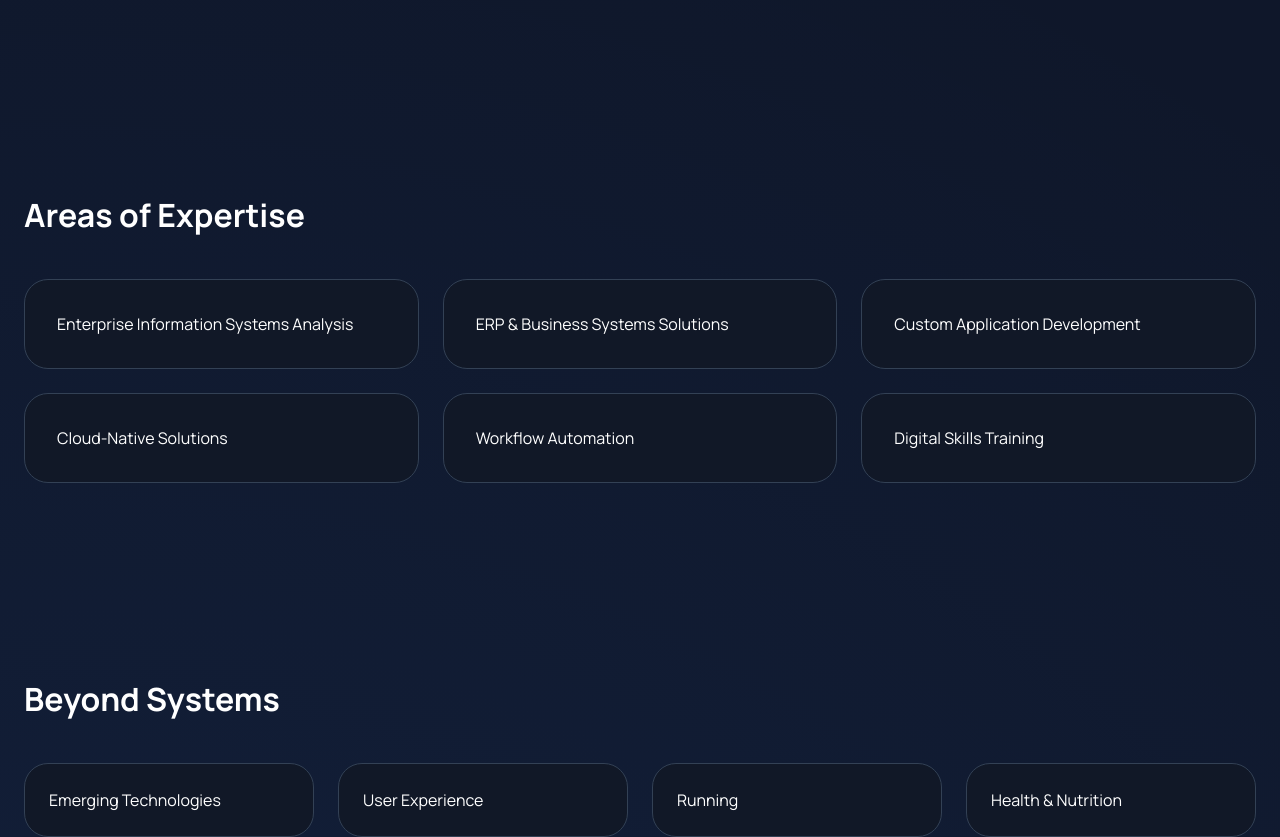
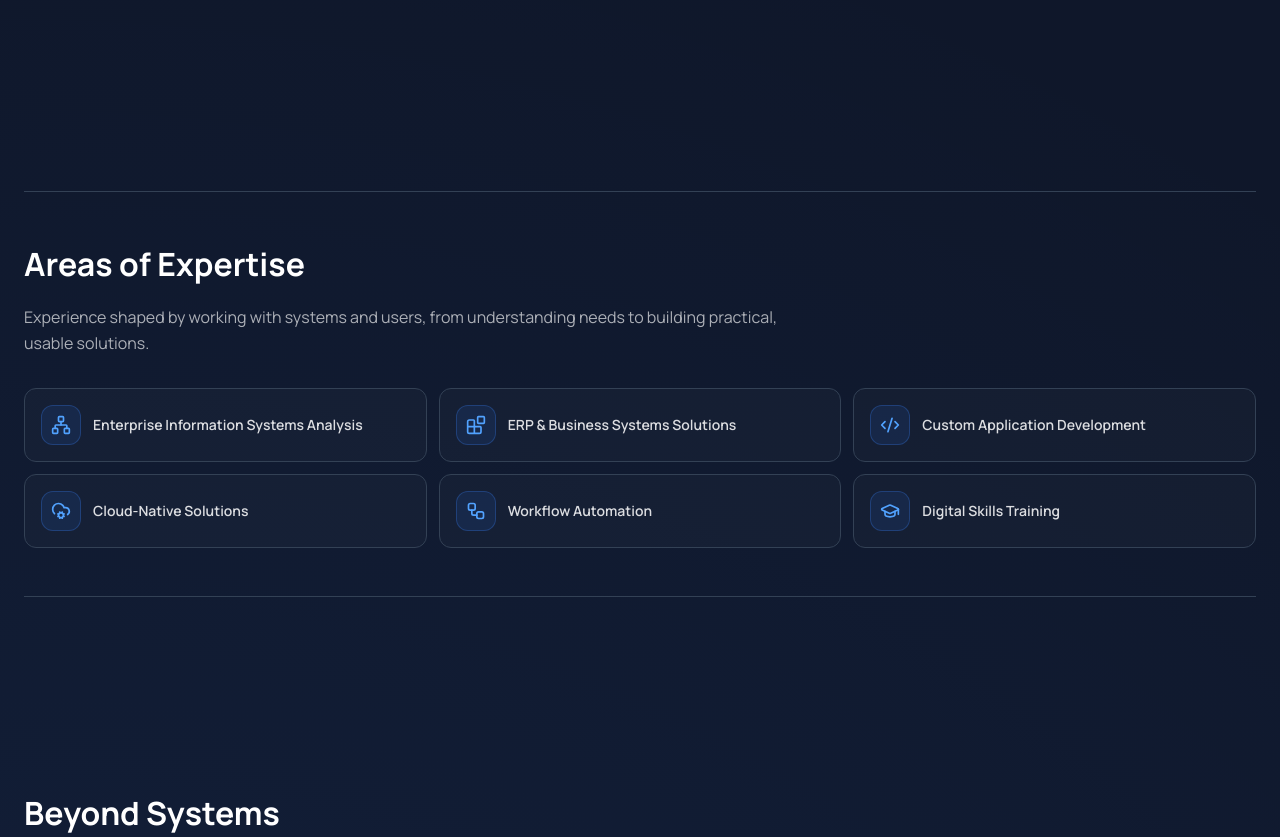
Before and after one commit to EisaHaider/eisa-portfolio, a Flask app: page / in a window 1280 px wide. Shown: the part 3565-4402 px from the top of the page. Run offline with Flask 3, Linux system fonts and the light colour scheme.

Commit message:
Refine expertise section visual presentation

```diff
--- a/static/css/output.css
+++ b/static/css/output.css
@@ -434,6 +434,9 @@
   .w-9 {
     width: calc(var(--spacing) * 9);
   }
+  .w-10 {
+    width: calc(var(--spacing) * 10);
+  }
   .w-11 {
     width: calc(var(--spacing) * 11);
   }
@@ -572,6 +575,10 @@
   .border {
     border-style: var(--tw-border-style);
     border-width: 1px;
+  }
+  .border-y {
+    border-block-style: var(--tw-border-style);
+    border-block-width: 1px;
   }
   .border-t {
     border-top-style: var(--tw-border-style);
@@ -1130,11 +1137,6 @@
       grid-template-columns: repeat(2, minmax(0, 1fr));
     }
   }
-  .md\:grid-cols-3 {
-    @media (width >= 48rem) {
-      grid-template-columns: repeat(3, minmax(0, 1fr));
-    }
-  }
   .md\:grid-cols-4 {
     @media (width >= 48rem) {
       grid-template-columns: repeat(4, minmax(0, 1fr));
@@ -1150,6 +1152,11 @@
       padding: calc(var(--spacing) * 10);
     }
   }
+  .md\:py-12 {
+    @media (width >= 48rem) {
+      padding-block: calc(var(--spacing) * 12);
+    }
+  }
   .lg\:flex {
     @media (width >= 64rem) {
       display: flex;
@@ -1163,6 +1170,11 @@
   .lg\:grid-cols-2 {
     @media (width >= 64rem) {
       grid-template-columns: repeat(2, minmax(0, 1fr));
+    }
+  }
+  .lg\:grid-cols-3 {
+    @media (width >= 64rem) {
+      grid-template-columns: repeat(3, minmax(0, 1fr));
     }
   }
   .lg\:grid-cols-4 {
--- a/static/js/main.js
+++ b/static/js/main.js
@@ -32,6 +32,7 @@ const translations = {
         hero_step3_desc: "Improve with users over time",
 
         domains_title: "Areas of Expertise",
+        domains_intro: "Experience shaped by working with systems and users, from understanding needs to building practical, usable solutions.",
 
         domain_1: "Enterprise Information Systems Analysis",
         domain_2: "Custom Application Development",
@@ -207,6 +208,7 @@ const translations = {
         btn_projects: "المشاريع المختارة",
 
         domains_title: "مجالات الخبرة",
+        domains_intro: "خبرة تشكّلت من العمل مع الأنظمة والمستخدمين، من فهم الاحتياج إلى بناء حلول عملية قابلة للاستخدام.",
 
         domain_1: "تحليل نظم المعلومات المؤسسية",
         domain_2: "تطوير التطبيقات المخصصة",
--- a/templates/index.html
+++ b/templates/index.html
@@ -749,21 +749,70 @@ Eisa Haider | Information Systems Architect
 
     <section id="domains" class="container-custom px-6 section-spacing">
 
-        <h2 class="section-title mb-10" data-i18n="domains_title">Areas of Expertise</h2>
+        <div class="border-y py-10 md:py-12" style="border-color:var(--border-color);">
 
-        <div class="grid md:grid-cols-3 gap-6">
+            <div class="max-w-3xl mb-8">
+                <h2 class="section-title mb-4" data-i18n="domains_title">Areas of Expertise</h2>
+                <p class="text-base leading-relaxed opacity-65" data-i18n="domains_intro">Experience shaped by working with systems and users, from understanding needs to building practical, usable solutions.</p>
+            </div>
 
-            <div class="card p-8" data-i18n="domain_1">Enterprise Information Systems Analysis</div>
+            <div class="grid sm:grid-cols-2 lg:grid-cols-3 gap-3">
 
-            <div class="card p-8" data-i18n="domain_4">ERP &amp; Business Systems Solutions</div>
+                <div class="group flex items-center gap-3 rounded-xl border bg-white/[0.025] p-4 transition-colors hover:bg-white/[0.05]"
+                     style="border-color:var(--border-color);">
+                    <div class="shrink-0 w-10 h-10 rounded-xl border flex items-center justify-center text-blue-400 bg-blue-500/10"
+                         style="border-color:rgba(59,130,246,.28);">
+                        <i data-lucide="network" class="w-5 h-5"></i>
+                    </div>
+                    <span class="text-sm font-semibold leading-snug opacity-85" data-i18n="domain_1">Enterprise Information Systems Analysis</span>
+                </div>
 
-            <div class="card p-8" data-i18n="domain_2">Custom Application Development</div>
+                <div class="group flex items-center gap-3 rounded-xl border bg-white/[0.025] p-4 transition-colors hover:bg-white/[0.05]"
+                     style="border-color:var(--border-color);">
+                    <div class="shrink-0 w-10 h-10 rounded-xl border flex items-center justify-center text-blue-400 bg-blue-500/10"
+                         style="border-color:rgba(59,130,246,.28);">
+                        <i data-lucide="blocks" class="w-5 h-5"></i>
+                    </div>
+                    <span class="text-sm font-semibold leading-snug opacity-85" data-i18n="domain_4">ERP &amp; Business Systems Solutions</span>
+                </div>
 
-            <div class="card p-8" data-i18n="domain_5">Cloud-Native Solutions</div>
+                <div class="group flex items-center gap-3 rounded-xl border bg-white/[0.025] p-4 transition-colors hover:bg-white/[0.05]"
+                     style="border-color:var(--border-color);">
+                    <div class="shrink-0 w-10 h-10 rounded-xl border flex items-center justify-center text-blue-400 bg-blue-500/10"
+                         style="border-color:rgba(59,130,246,.28);">
+                        <i data-lucide="code-2" class="w-5 h-5"></i>
+                    </div>
+                    <span class="text-sm font-semibold leading-snug opacity-85" data-i18n="domain_2">Custom Application Development</span>
+                </div>
 
-            <div class="card p-8" data-i18n="domain_3">Workflow Automation</div>
+                <div class="group flex items-center gap-3 rounded-xl border bg-white/[0.025] p-4 transition-colors hover:bg-white/[0.05]"
+                     style="border-color:var(--border-color);">
+                    <div class="shrink-0 w-10 h-10 rounded-xl border flex items-center justify-center text-blue-400 bg-blue-500/10"
+                         style="border-color:rgba(59,130,246,.28);">
+                        <i data-lucide="cloud-cog" class="w-5 h-5"></i>
+                    </div>
+                    <span class="text-sm font-semibold leading-snug opacity-85" data-i18n="domain_5">Cloud-Native Solutions</span>
+                </div>
 
-            <div class="card p-8" data-i18n="domain_6">Digital Skills Training</div>
+                <div class="group flex items-center gap-3 rounded-xl border bg-white/[0.025] p-4 transition-colors hover:bg-white/[0.05]"
+                     style="border-color:var(--border-color);">
+                    <div class="shrink-0 w-10 h-10 rounded-xl border flex items-center justify-center text-blue-400 bg-blue-500/10"
+                         style="border-color:rgba(59,130,246,.28);">
+                        <i data-lucide="workflow" class="w-5 h-5"></i>
+                    </div>
+                    <span class="text-sm font-semibold leading-snug opacity-85" data-i18n="domain_3">Workflow Automation</span>
+                </div>
+
+                <div class="group flex items-center gap-3 rounded-xl border bg-white/[0.025] p-4 transition-colors hover:bg-white/[0.05]"
+                     style="border-color:var(--border-color);">
+                    <div class="shrink-0 w-10 h-10 rounded-xl border flex items-center justify-center text-blue-400 bg-blue-500/10"
+                         style="border-color:rgba(59,130,246,.28);">
+                        <i data-lucide="graduation-cap" class="w-5 h-5"></i>
+                    </div>
+                    <span class="text-sm font-semibold leading-snug opacity-85" data-i18n="domain_6">Digital Skills Training</span>
+                </div>
+
+            </div>
 
         </div>
 
```
Also changed, not shown: 1 other file.
